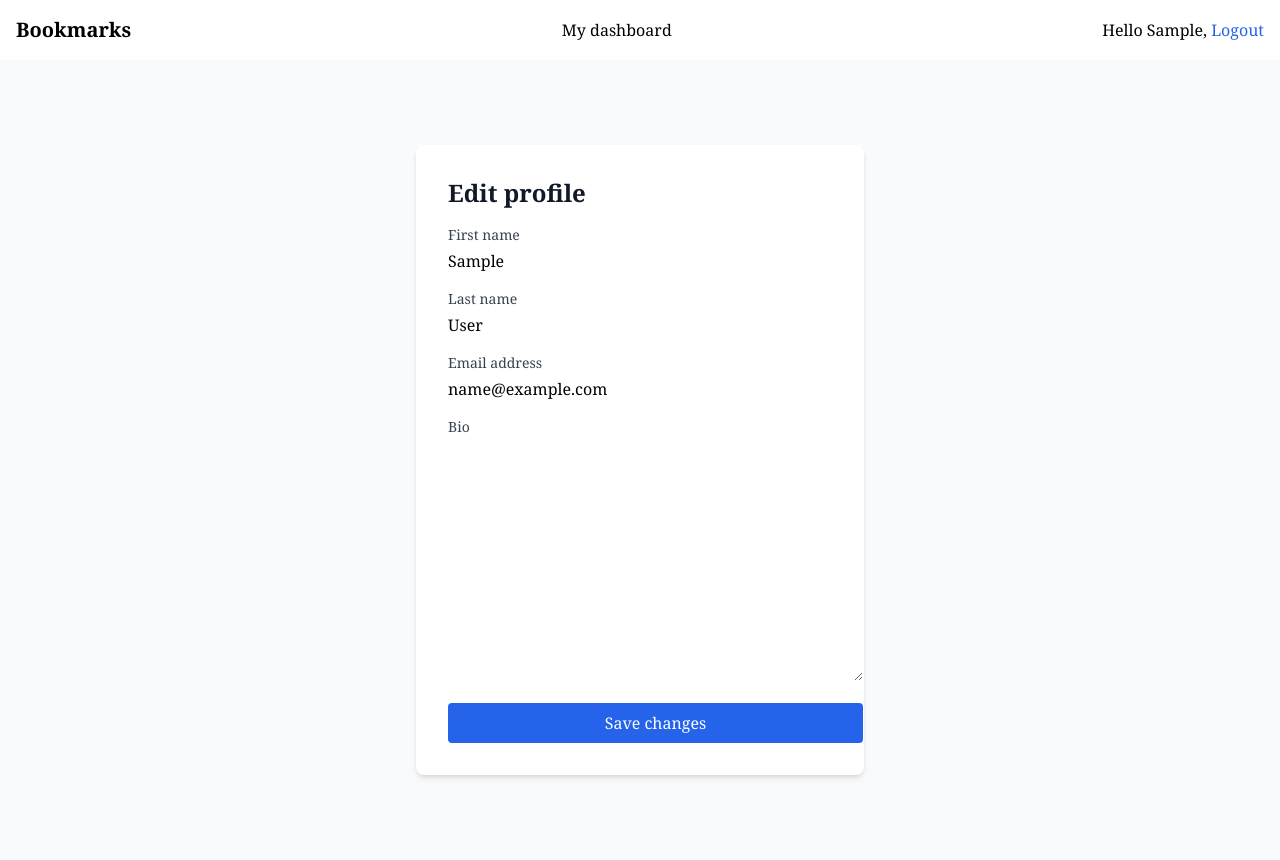
After one commit to daniel-234/movie-anime-discovery, a Django app: page /accounts/edit/ in a window 1280 px wide. The commit adds this page. Run offline with Django 5.2, Linux system fonts and the light colour scheme; the visitor is signed in with stand-in values (Sample User, id 1); some libraries are stand-ins or nearby versions.

Commit message:
Feat: Extend Django User - Reference #24

```diff
--- /dev/null
+++ b/account/forms.py
@@ -0,0 +1,16 @@
+from django import forms
+from django.contrib.auth.models import User
+
+from .models import Profile
+
+
+class UserEditForm(forms.ModelForm):
+    class Meta:
+        model = User
+        fields = ("first_name", "last_name", "email")
+
+
+class ProfileEditForm(forms.ModelForm):
+    class Meta:
+        model = Profile
+        fields = ("bio",)
--- a/account/models.py
+++ b/account/models.py
@@ -1 +1,20 @@
-# Create your models here.
+from django.contrib.auth.models import User
+from django.db import models
+from django.db.models.signals import post_save
+from django.dispatch import receiver
+
+
+class Profile(models.Model):
+    user = models.OneToOneField(User, on_delete=models.CASCADE)
+    bio = models.TextField(max_length=500, blank=True)
+
+
+@receiver(post_save, sender=User)
+def create_user_profile(sender, instance, created, **kwargs):
+    if created:
+        Profile.objects.create(user=instance)
+
+
+@receiver(post_save, sender=User)
+def save_user_profile(sender, instance, **kwargs):
+    instance.profile.save()
--- /dev/null
+++ b/account/templates/account/edit_profile.html
@@ -0,0 +1,41 @@
+{% extends "base.html" %}
+
+{% block content %}
+<div class="min-h-screen grid place-items-center bg-gray-50 px-4">
+  <div class="w-full max-w-md bg-white p-8 rounded-lg shadow-md">
+    <h2 class="text-2xl font-bold text-gray-900 mb-4">Edit profile</h2>
+
+    <form method="post" class="grid gap-4">
+      {% csrf_token %}
+
+      {% for field in user_form %}
+        <div>
+          <label for="{{ field.id_for_label }}" class="block text-sm font-medium text-gray-700 mb-1">
+            {{ field.label }}
+          </label>
+          {{ field }}
+          {% for error in field.errors %}
+            <p class="text-sm text-red-600 mt-1">{{ error }}</p>
+          {% endfor %}
+        </div>
+      {% endfor %}
+
+      {% for field in profile_form %}
+        <div>
+          <label for="{{ field.id_for_label }}" class="block text-sm font-medium text-gray-700 mb-1">
+            {{ field.label }}
+          </label>
+          {{ field }}
+          {% for error in field.errors %}
+            <p class="text-sm text-red-600 mt-1">{{ error }}</p>
+          {% endfor %}
+        </div>
+      {% endfor %}
+
+      <button type="submit" class="w-full bg-blue-600 hover:bg-blue-700 text-white py-2 rounded transition">
+        Save changes
+      </button>
+    </form>
+  </div>
+</div>
+{% endblock %}
--- a/account/urls.py
+++ b/account/urls.py
@@ -8,5 +8,6 @@ urlpatterns = [
     path("login/", auth_views.LoginView.as_view(), name="login"),
     path("logout/", auth_views.LogoutView.as_view(), name="logout"),
     path("signup/", SignUpView.as_view(), name="signup"),
+    path("edit/", views.edit_profile, name="edit_profile"),
     path("", views.dashboard, name="dashboard"),
 ]
--- a/account/views.py
+++ b/account/views.py
@@ -1,9 +1,13 @@
+from django.contrib import messages
 from django.contrib.auth.decorators import login_required
 from django.contrib.auth.forms import UserCreationForm
-from django.shortcuts import render
+from django.db import transaction
+from django.shortcuts import redirect, render
 from django.urls import reverse_lazy
 from django.views.decorators.cache import never_cache
 from django.views.generic import CreateView
+
+from .forms import ProfileEditForm, UserEditForm
 
 
 @never_cache
@@ -16,3 +20,29 @@ class SignUpView(CreateView):
     form_class = UserCreationForm
     success_url = reverse_lazy("login")
     template_name = "registration/signup.html"
+
+
+@never_cache
+@login_required
+@transaction.atomic
+def edit_profile(request):
+    if request.method == "POST":
+        user_form = UserEditForm(request.POST, instance=request.user)
+        profile_form = ProfileEditForm(request.POST, instance=request.user.profile)
+        if user_form.is_valid() and profile_form.is_valid():
+            user_form.save()
+            profile_form.save()
+            messages.success(request, "Your profile was successfully updated.")
+            return redirect("dashboard")
+    else:
+        user_form = UserEditForm(instance=request.user)
+        profile_form = ProfileEditForm(instance=request.user.profile)
+
+    return render(
+        request,
+        "account/edit_profile.html",
+        {
+            "user_form": user_form,
+            "profile_form": profile_form,
+        },
+    )
```
Also changed, not shown: account/templates/account/dashboard.html (+22 -3 lines), account/templates/registration/logged_out.html (deleted, +0 -9 lines), account/migrations/0001_initial.py (added).
